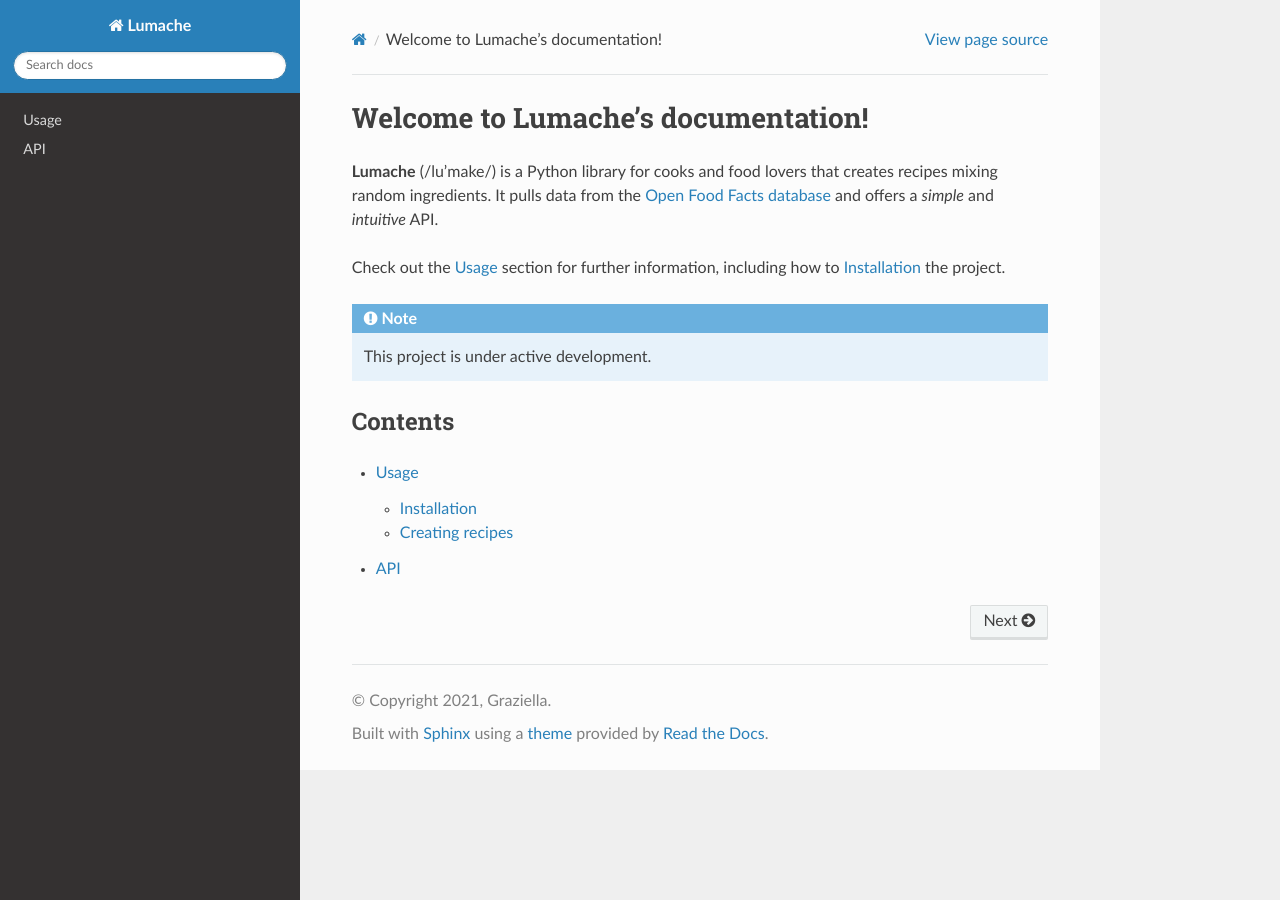
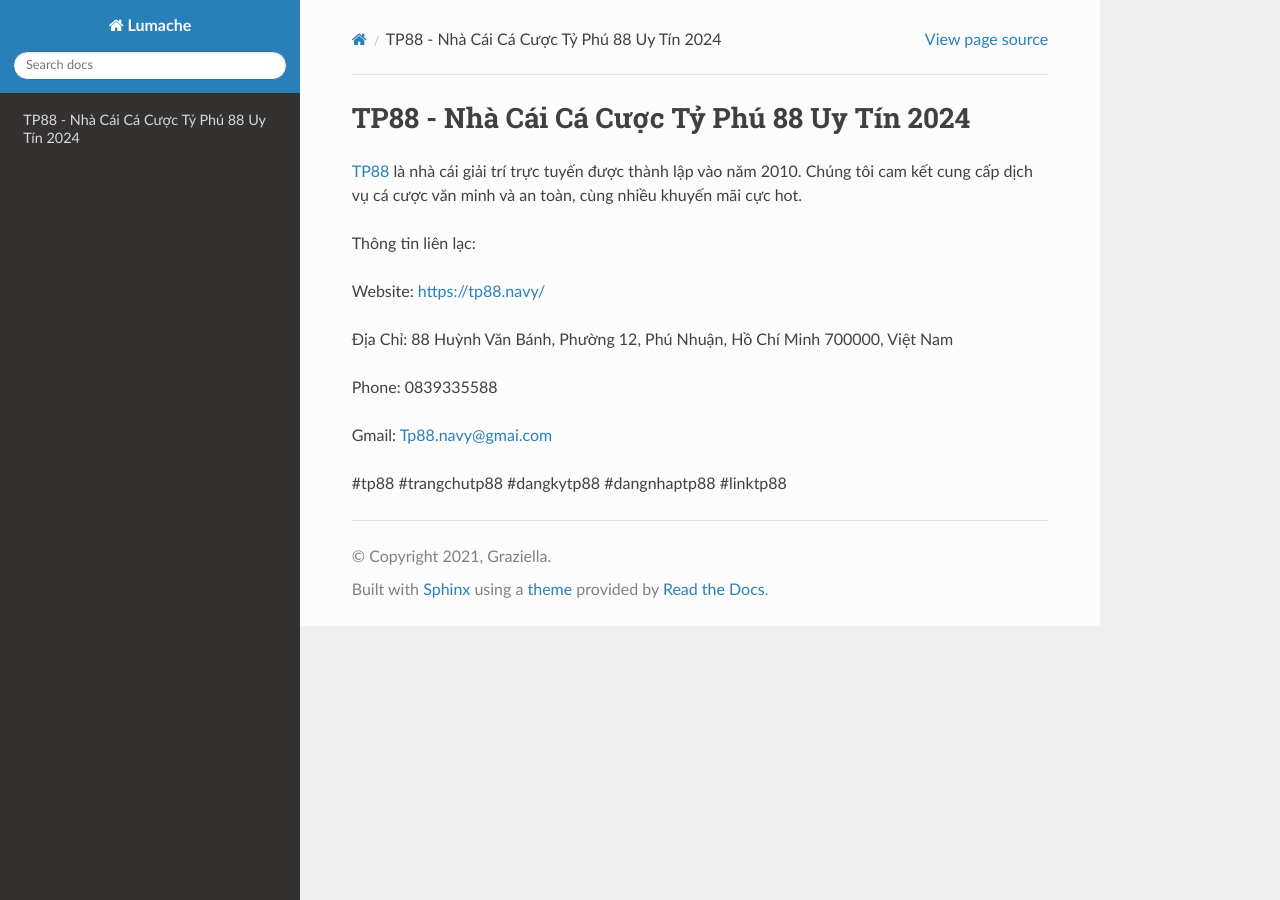
Before and after one commit to JonsCalicut123/tp88navy, a Sphinx documentation site: the page built from docs/source/index.rst, in a window 1280 px wide. Built offline with Sphinx 7.4.7 and the Read the Docs theme 3.1.0, drawn with Linux system fonts in a browser that asks for light colours.

Commit message:
Update index.rst

```diff
--- a/docs/source/index.rst
+++ b/docs/source/index.rst
@@ -1,22 +1,16 @@
-Welcome to Lumache's documentation!
+TP88 - Nhà Cái Cá Cược Tỷ Phú 88 Uy Tín 2024
 ===================================
 
-**Lumache** (/lu'make/) is a Python library for cooks and food lovers
-that creates recipes mixing random ingredients.
-It pulls data from the `Open Food Facts database <https://world.openfoodfacts.org/>`_
-and offers a *simple* and *intuitive* API.
+`TP88 <https://tp88.navy/>`_ là nhà cái giải trí trực tuyến được thành lập vào năm 2010. Chúng tôi cam kết cung cấp dịch vụ cá cược văn minh và an toàn, cùng nhiều khuyến mãi cực hot.
 
-Check out the :doc:`usage` section for further information, including
-how to :ref:`installation` the project.
+Thông tin liên lạc:
 
-.. note::
+Website: https://tp88.navy/
 
-   This project is under active development.
+Địa Chỉ: 88 Huỳnh Văn Bánh, Phường 12, Phú Nhuận, Hồ Chí Minh 700000, Việt Nam
 
-Contents
---------
+Phone: 0839335588
 
-.. toctree::
+Gmail: Tp88.navy@gmai.com
 
-   usage
-   api
+#tp88 #trangchutp88 #dangkytp88 #dangnhaptp88 #linktp88
```
